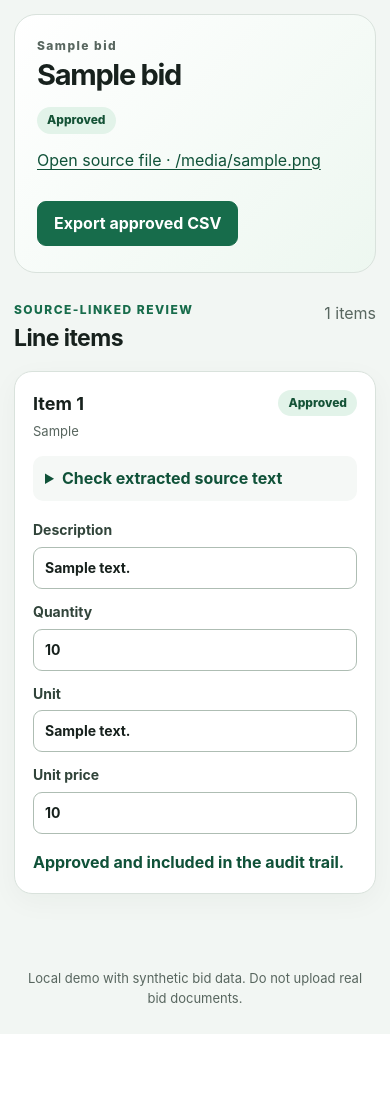
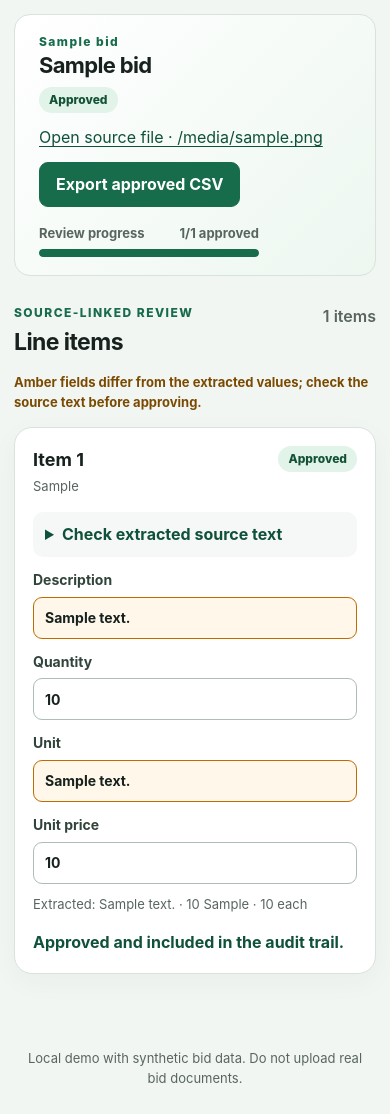
Before and after one commit to KhangTran69/bid-trace, a FastAPI app: template app/templates/bid.html in a window 390 px wide. Shown: the part 165-1279 px from the top of the page. Before the commit the page ends 1199 px from the top, so only its background shows below. Run offline with FastAPI, Linux system fonts and the light colour scheme; the template is opened without the code that fills it: most values are stand-ins (such as "Sample title", 1, 10 or a date in 2020).

Commit message:
feat(ui): compact headers, review diff highlighting, dashboard meters
- Replace the tall repeated hero bands with a compact .page-head on home,
  bid detail, and dashboard; bid header gains a review-progress meter
- Review form highlights fields whose reviewed value differs from the
  extraction (amber) and shows the extracted values inline; raw source
  excerpt stays behind the collapsed details
- Dashboard gains approved-bids and approved-items progress meters and a
  signed, color-coded variance (green = reviewers lowered the total)
- Move the summary-export link out of the filter grid into the section
  heading; styled empty states; mobile stacking for page-head/filter-form
- CSP: allow inline styles (style-src 'self' 'unsafe-inline') because
  style-src 'self' silently stripped the meters' style attributes —
  script-src stays strict; README wording updated

```diff
--- a/app/security.py
+++ b/app/security.py
@@ -12,7 +12,7 @@ SECURITY_HEADERS = {
     "X-Frame-Options": "DENY",
     "Referrer-Policy": "no-referrer",
     "Content-Security-Policy": (
-        "default-src 'self'; script-src 'self'; style-src 'self'; "
+        "default-src 'self'; script-src 'self'; style-src 'self' 'unsafe-inline'; "
         "img-src 'self' data:; form-action 'self'; base-uri 'self'; frame-ancestors 'none'"
     ),
 }
--- a/app/static/styles.css
+++ b/app/static/styles.css
@@ -20,9 +20,10 @@ a:focus-visible, button:focus-visible, input:focus-visible, summary:focus-visibl
 .brand { color: var(--accent-dark); font-size: 21px; font-weight: 800; letter-spacing: -.04em; text-decoration: none; }
 .tagline, .hint, .site-footer, .section-heading > span, .item-heading .source-locator { color: var(--muted); }
 .container { width: min(1120px, calc(100% - 40px)); margin: 0 auto; padding: 34px 0 56px; }
-.hero { margin: 0 0 26px; padding: clamp(22px, 5vw, 42px); border: 1px solid var(--line); border-radius: 22px; background: linear-gradient(135deg, #fff 0%, #edf7f0 100%); }
-.hero h1 { max-width: 760px; margin: 4px 0 10px; font-size: clamp(29px, 5vw, 43px); line-height: 1.1; letter-spacing: -.045em; }
-.hero p { max-width: 720px; margin: 0; color: var(--muted); }
+.page-head { margin: 0 0 24px; padding: 18px 24px; border: 1px solid var(--line); border-radius: 16px; background: linear-gradient(135deg, #fff 0%, #edf7f0 100%); display: flex; align-items: center; justify-content: space-between; gap: 16px 28px; flex-wrap: wrap; }
+.page-head h1 { margin: 0; font-size: clamp(22px, 3vw, 30px); line-height: 1.15; letter-spacing: -.03em; }
+.page-head .eyebrow { margin: 0 0 2px; }
+.page-head-actions { display: flex; align-items: center; gap: 12px; flex-wrap: wrap; margin-top: 8px; }
 .eyebrow { color: var(--accent); font-size: 12px; font-weight: 800; letter-spacing: .12em; }
 .panel, .item-card { margin: 18px 0; padding: 24px; border: 1px solid var(--line); border-radius: 18px; background: var(--surface); box-shadow: 0 8px 28px #1b39250a; }
 h2 { margin: 0 0 16px; font-size: 23px; letter-spacing: -.025em; }
@@ -47,31 +48,38 @@ button:hover, .button:hover { background: var(--accent-dark); }
 .status { display: inline-flex; align-items: center; padding: 4px 10px; border-radius: 99px; background: var(--warning-bg); color: #573b00; font-size: 12px; font-weight: 800; text-transform: capitalize; }
 .status-approved { background: var(--success-bg); color: #145236; }
 .status-corrected { background: #e9efff; color: #293d77; }
-.empty-state { padding: 20px 0 4px; color: var(--muted); }
+.empty-state { padding: 16px 18px; border: 1px dashed var(--line); border-radius: 12px; background: var(--page); color: var(--muted); }
 .alert { margin: 0 0 18px; padding: 12px 15px; border: 1px solid #ad3f30; border-radius: 10px; background: #fff0ed; color: #7a2318; }
 .site-footer { padding: 0 20px 26px; text-align: center; font-size: 13px; }
 .breadcrumbs { display: flex; gap: 10px; margin: 0 0 14px; color: var(--muted); font-size: 14px; }
-.bid-hero { padding-bottom: 26px; }
-.hero-meta { justify-content: flex-start; flex-wrap: wrap; margin: 16px 0; }
-.export-button { margin-top: 12px; }
+.export-button { margin-top: 0; }
 .review-section { margin-top: 28px; }
 .item-card { margin-top: 14px; }
 .item-heading { align-items: flex-start; margin-bottom: 14px; }
 .item-heading h3 { margin: 0; font-size: 18px; }
 .source-locator { display: inline-block; margin-top: 2px; font-size: 13px; }
-.source-details { margin: 12px 0 18px; padding: 10px 12px; border-radius: 10px; background: #f5f8f6; }
+.source-details { margin: 12px 0; padding: 10px 12px; border-radius: 10px; background: #f5f8f6; }
 .source-details summary { cursor: pointer; color: var(--accent-dark); font-weight: 700; }
 .source-details pre { overflow-wrap: anywhere; white-space: pre-wrap; font: 13px/1.6 ui-monospace, SFMono-Regular, Menlo, monospace; }
-.source-details p { color: var(--muted); font-size: 13px; }
 .field-grid { display: grid; grid-template-columns: minmax(200px, 2fr) repeat(3, minmax(110px, 1fr)); gap: 12px; }
 .form-actions { display: flex; flex-wrap: wrap; gap: 10px; margin-top: 14px; }
 .approved-note { margin-bottom: 0; color: var(--accent-dark); font-weight: 700; }
+.extracted-note { margin: 10px 0 0; color: var(--muted); font-size: 13px; }
+input.is-edited { border-color: #c06b00; background: #fff7ea; }
+.edited-legend { margin: 6px 0 14px; color: #7a4a00; font-size: 13px; font-weight: 650; }
+.meter-row { display: grid; gap: 6px; min-width: 220px; }
+.meter-label { display: flex; justify-content: space-between; gap: 12px; color: var(--muted); font-size: 13px; font-weight: 650; }
+.meter { height: 8px; border-radius: 999px; background: var(--line); overflow: hidden; }
+.meter-fill { height: 100%; border-radius: 999px; background: var(--accent); }
+.variance-over { color: #b3261e; }
+.variance-under { color: #145236; }
 
 @media (max-width: 700px) {
   .site-header { align-items: flex-start; flex-direction: column; gap: 2px; }
   .container { width: min(100% - 28px, 1120px); padding-top: 20px; }
   .panel, .item-card { padding: 18px; }
-  .upload-form, .field-grid { grid-template-columns: 1fr; }
+  .upload-form, .field-grid, .filter-form { grid-template-columns: 1fr; }
+  .page-head { align-items: flex-start; flex-direction: column; }
   .hint { grid-column: auto; }
   .section-heading, .item-heading { align-items: flex-start; }
   .bid-list li { align-items: flex-start; }
@@ -88,4 +96,4 @@ button:hover, .button:hover { background: var(--accent-dark); }
 .nav-link { font-weight: 650; color: var(--accent-dark); text-decoration: none; }
 .filter-form { display: grid; grid-template-columns: 2fr 1fr auto; gap: 12px; align-items: end; margin-bottom: 16px; }
 .filter-form select { width: 100%; min-height: 42px; padding: 9px 11px; border: 1px solid #aebdb3; border-radius: 9px; background: #fff; color: var(--ink); font: inherit; }
-.export-link { align-self: center; white-space: nowrap; }
+.head-count { color: var(--muted); font-weight: 600; }
--- a/app/templates/bid.html
+++ b/app/templates/bid.html
@@ -2,22 +2,34 @@
 {% block title %}{{ bid.project_name }} · BidTrace{% endblock %}
 {% block content %}
   <nav class="breadcrumbs" aria-label="Breadcrumb"><a href="/">All bids</a><span aria-hidden="true">/</span><span>{{ bid.project_name }}</span></nav>
-  <section class="hero bid-hero">
-    <p class="eyebrow">{{ bid.vendor_name }}</p>
-    <h1>{{ bid.project_name }}</h1>
-    <div class="hero-meta">
-      <span class="status status-{{ bid.status }}">{{ bid.status|replace('_', ' ') }}</span>
-      <a href="/documents/{{ bid.document.id }}">Open source file · {{ bid.document.filename }}</a>
+  <section class="page-head" aria-labelledby="bid-title">
+    <div>
+      <p class="eyebrow">{{ bid.vendor_name }}</p>
+      <h1 id="bid-title">{{ bid.project_name }}</h1>
+      <div class="page-head-actions">
+        <span class="status status-{{ bid.status }}">{{ bid.status|replace('_', ' ') }}</span>
+        <a href="/documents/{{ bid.document.id }}">Open source file · {{ bid.document.filename }}</a>
+        {% if bid.status == "approved" %}
+          <a class="button export-button" href="/bids/{{ bid.id }}/export.csv">Export approved CSV</a>
+        {% else %}
+          <span class="hint">Approve every line item to unlock the CSV export.</span>
+        {% endif %}
+      </div>
     </div>
-    {% if bid.status == "approved" %}
-      <a class="button export-button" href="/bids/{{ bid.id }}/export.csv">Export approved CSV</a>
-    {% else %}
-      <p class="hint">Approve every line item to unlock the CSV export.</p>
+    {% if items %}
+      {% set approved_count = items | selectattr("status", "equalto", "approved") | list | length %}
+      <div class="meter-row">
+        <span class="meter-label"><span>Review progress</span><span>{{ approved_count }}/{{ items|length }} approved</span></span>
+        <div class="meter" role="img" aria-label="{{ approved_count }} of {{ items|length }} items approved">
+          <div class="meter-fill" style="width: {{ (100 * approved_count // items|length) if items else 0 }}%"></div>
+        </div>
+      </div>
     {% endif %}
   </section>
 
   <section class="review-section" aria-labelledby="items-title">
-    <div class="section-heading"><div><p class="eyebrow">SOURCE-LINKED REVIEW</p><h2 id="items-title">Line items</h2></div><span>{{ items|length }} items</span></div>
+    <div class="section-heading"><div><p class="eyebrow">SOURCE-LINKED REVIEW</p><h2 id="items-title">Line items</h2></div><span class="head-count">{{ items|length }} items</span></div>
+    <p class="edited-legend">Amber fields differ from the extracted values; check the source text before approving.</p>
     {% for item in items %}
       <article class="item-card" aria-labelledby="item-{{ item.id }}-title">
         <div class="item-heading">
@@ -27,16 +39,16 @@
         <details class="source-details">
           <summary>Check extracted source text</summary>
           <pre>{{ item.source_excerpt }}</pre>
-          <p>Original extraction: {{ item.extracted_description }} · {{ item.extracted_quantity }} {{ item.extracted_unit }} · {{ item.extracted_unit_price }} each</p>
         </details>
         <form class="review-form" action="/items/{{ item.id }}/review" method="post">
           <input type="hidden" name="expected_version" value="{{ item.version }}">
           <div class="field-grid">
-            <label>Description <input name="description" maxlength="500" value="{{ item.reviewed_description }}" required {% if item.status == "approved" %}disabled{% endif %}></label>
-            <label>Quantity <input name="quantity" type="number" min="0.001" step="0.001" value="{{ item.reviewed_quantity }}" required {% if item.status == "approved" %}disabled{% endif %}></label>
-            <label>Unit <input name="unit" maxlength="32" value="{{ item.reviewed_unit }}" required {% if item.status == "approved" %}disabled{% endif %}></label>
-            <label>Unit price <input name="unit_price" type="number" min="0" step="0.01" value="{{ item.reviewed_unit_price }}" required {% if item.status == "approved" %}disabled{% endif %}></label>
+            <label>Description <input name="description" maxlength="500" value="{{ item.reviewed_description }}" required {% if item.status == "approved" %}disabled{% endif %} {% if item.reviewed_description != item.extracted_description %}class="is-edited"{% endif %}></label>
+            <label>Quantity <input name="quantity" type="number" min="0.001" step="0.001" value="{{ item.reviewed_quantity }}" required {% if item.status == "approved" %}disabled{% endif %} {% if item.reviewed_quantity != item.extracted_quantity %}class="is-edited"{% endif %}></label>
+            <label>Unit <input name="unit" maxlength="32" value="{{ item.reviewed_unit }}" required {% if item.status == "approved" %}disabled{% endif %} {% if item.reviewed_unit != item.extracted_unit %}class="is-edited"{% endif %}></label>
+            <label>Unit price <input name="unit_price" type="number" min="0" step="0.01" value="{{ item.reviewed_unit_price }}" required {% if item.status == "approved" %}disabled{% endif %} {% if item.reviewed_unit_price != item.extracted_unit_price %}class="is-edited"{% endif %}></label>
           </div>
+          <p class="extracted-note">Extracted: {{ item.extracted_description }} · {{ item.extracted_quantity }} {{ item.extracted_unit }} · {{ item.extracted_unit_price }} each</p>
           {% if item.status != "approved" %}
             <div class="form-actions">
               <button class="secondary-button" type="submit" name="action" value="save">Save correction</button>
```
Also changed, not shown: app/services/analytics.py (+8 -0 lines), app/templates/dashboard.html (+21 -6 lines), app/templates/index.html (+13 -6 lines), README.md.
